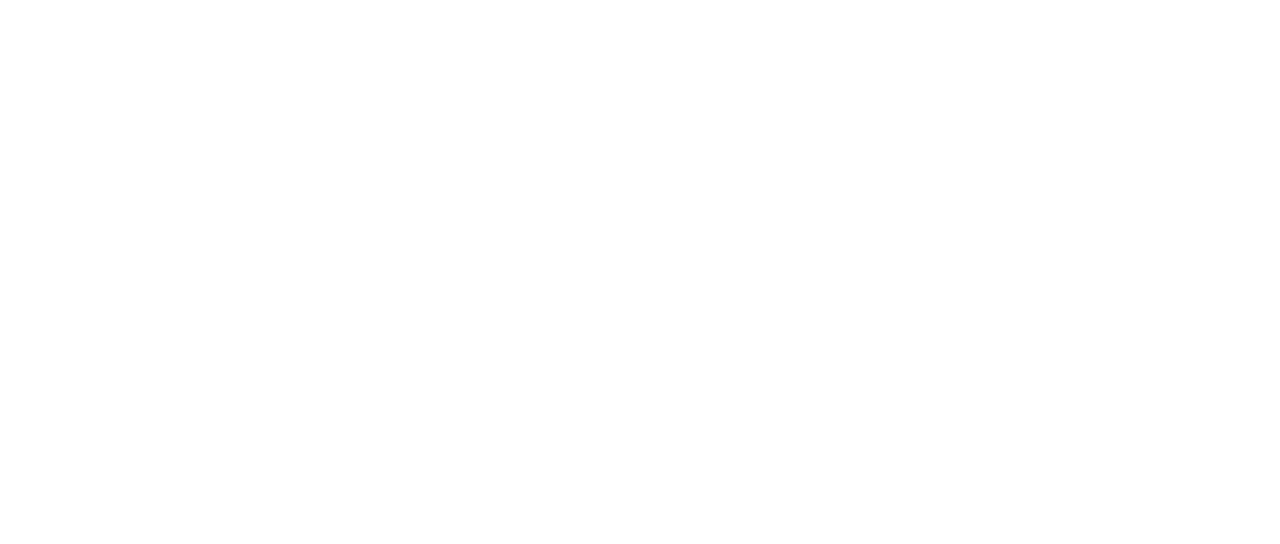
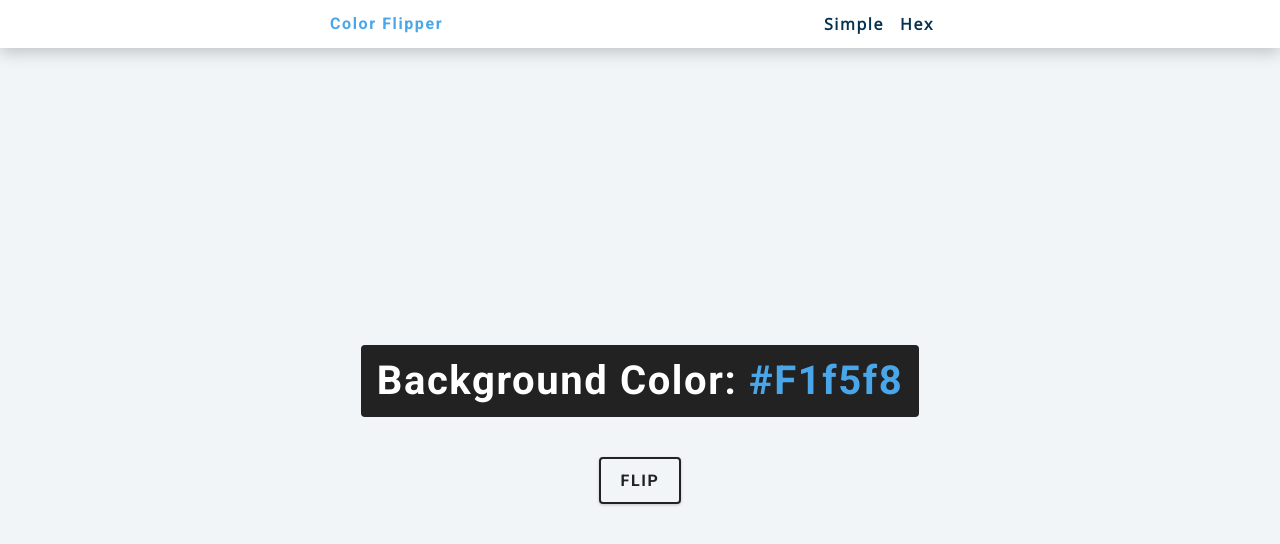
Before and after one commit to TontofourK/15js, a plain HTML site: page color-flipper/index.html in a window 1280 px wide. Drawn offline with nearby package versions, Linux system fonts and the light colour scheme.

Commit message:
colour flipper in prog.

```diff
--- /dev/null
+++ b/color-flipper/app.js
@@ -0,0 +1,10 @@
+const colors = ["green", "red", "rgba(133,122,200)", "#f15025"];
+const btn = document.getElementById("btn");
+const color = document.querySelector(".color");
+
+btn.addEventListener("click", function(){
+    //get random number between 0-3 for flipping background color
+    const randomNumber = 2;
+    document.body.style.backgroundColor = colors[randomNumber];
+    color.textContent = color[randomNumber];
+});
--- /dev/null
+++ b/color-flipper/hex.js
@@ -0,0 +1 @@
+const hex = [0, 1, 2, 3, 4, 5, 6, 7, 8, 9, "A", "B", "C", "D", "E", "F"];
--- a/color-flipper/index.html
+++ b/color-flipper/index.html
@@ -1,11 +1,31 @@
 <!DOCTYPE html>
 <html lang="en">
-<head>
-    <meta charset="UTF-8">
-    <meta name="viewport" content="width=device-width, initial-scale=1.0">
-    <title>Document</title>
-</head>
-<body>
-
-</body>
+  <head>
+    <meta charset="UTF-8" />
+    <meta name="viewport" content="width=device-width, initial-scale=1.0" />
+    <title>Color Flipper || Simple</title>
+    <!-- javascript -->
+    <script defer src="app.js"></script>
+    <!-- styles -->
+    <link rel="stylesheet" href="styles.css" />
+  </head>
+  <body>
+    <nav>
+    <div class="nav-center">
+      <h4>Color Flipper</h4>
+      <ul class="nav-links">
+        <li><a href="index.html">simple</a></li>
+        <li><a href="hex.html">Hex</a></li>
+      </ul>
+    </div>
+    </nav>
+    <main>
+      <div class="container">
+        <h2>background color: <span class="color">
+          #f1f5f8
+        </span></h2>
+        <button class="btn btn-hero" id="btn">Flip</button>
+      </div>
+    </main>
+  </body>
 </html>
--- /dev/null
+++ b/color-flipper/styles.css
@@ -0,0 +1,234 @@
+/*
+===============
+Fonts
+===============
+*/
+@import url("https://fonts.googleapis.com/css?family=Open+Sans|Roboto:400,700&display=swap");
+
+/*
+===============
+Variables
+===============
+*/
+
+:root {
+  /* dark shades of primary color*/
+  --clr-primary-1: hsl(205, 86%, 17%);
+  --clr-primary-2: hsl(205, 77%, 27%);
+  --clr-primary-3: hsl(205, 72%, 37%);
+  --clr-primary-4: hsl(205, 63%, 48%);
+  /* primary/main color */
+  --clr-primary-5: hsl(205, 78%, 60%);
+  /* lighter shades of primary color */
+  --clr-primary-6: hsl(205, 89%, 70%);
+  --clr-primary-7: hsl(205, 90%, 76%);
+  --clr-primary-8: hsl(205, 86%, 81%);
+  --clr-primary-9: hsl(205, 90%, 88%);
+  --clr-primary-10: hsl(205, 100%, 96%);
+  /* darkest grey - used for headings */
+  --clr-grey-1: hsl(209, 61%, 16%);
+  --clr-grey-2: hsl(211, 39%, 23%);
+  --clr-grey-3: hsl(209, 34%, 30%);
+  --clr-grey-4: hsl(209, 28%, 39%);
+  /* grey used for paragraphs */
+  --clr-grey-5: hsl(210, 22%, 49%);
+  --clr-grey-6: hsl(209, 23%, 60%);
+  --clr-grey-7: hsl(211, 27%, 70%);
+  --clr-grey-8: hsl(210, 31%, 80%);
+  --clr-grey-9: hsl(212, 33%, 89%);
+  --clr-grey-10: hsl(210, 36%, 96%);
+  --clr-white: #fff;
+  --clr-red-dark: hsl(360, 67%, 44%);
+  --clr-red-light: hsl(360, 71%, 66%);
+  --clr-green-dark: hsl(125, 67%, 44%);
+  --clr-green-light: hsl(125, 71%, 66%);
+  --clr-black: #222;
+  --ff-primary: "Roboto", sans-serif;
+  --ff-secondary: "Open Sans", sans-serif;
+  --transition: all 0.3s linear;
+  --spacing: 0.1rem;
+  --radius: 0.25rem;
+  --light-shadow: 0 5px 15px rgba(0, 0, 0, 0.1);
+  --dark-shadow: 0 5px 15px rgba(0, 0, 0, 0.2);
+  --max-width: 1170px;
+  --fixed-width: 620px;
+}
+/*
+===============
+Global Styles
+===============
+*/
+
+*,
+::after,
+::before {
+  margin: 0;
+  padding: 0;
+  box-sizing: border-box;
+}
+body {
+  font-family: var(--ff-secondary);
+  background: var(--clr-grey-10);
+  color: var(--clr-grey-1);
+  line-height: 1.5;
+  font-size: 0.875rem;
+}
+ul {
+  list-style-type: none;
+}
+a {
+  text-decoration: none;
+}
+h1,
+h2,
+h3,
+h4 {
+  letter-spacing: var(--spacing);
+  text-transform: capitalize;
+  line-height: 1.25;
+  margin-bottom: 0.75rem;
+  font-family: var(--ff-primary);
+}
+h1 {
+  font-size: 3rem;
+}
+h2 {
+  font-size: 2rem;
+}
+h3 {
+  font-size: 1.25rem;
+}
+h4 {
+  font-size: 0.875rem;
+}
+p {
+  margin-bottom: 1.25rem;
+  color: var(--clr-grey-5);
+}
+@media screen and (min-width: 800px) {
+  h1 {
+    font-size: 4rem;
+  }
+  h2 {
+    font-size: 2.5rem;
+  }
+  h3 {
+    font-size: 1.75rem;
+  }
+  h4 {
+    font-size: 1rem;
+  }
+  body {
+    font-size: 1rem;
+  }
+  h1,
+  h2,
+  h3,
+  h4 {
+    line-height: 1;
+  }
+}
+/*  global classes */
+
+/* section */
+.section {
+  padding: 5rem 0;
+}
+
+.section-center {
+  width: 90vw;
+  margin: 0 auto;
+  max-width: 1170px;
+}
+@media screen and (min-width: 992px) {
+  .section-center {
+    width: 95vw;
+  }
+}
+main {
+  min-height: 100vh;
+  display: grid;
+  place-items: center;
+}
+
+/*
+===============
+Nav
+===============
+*/
+nav {
+  background: var(--clr-white);
+  height: 3rem;
+  display: grid;
+  align-items: center;
+  box-shadow: var(--dark-shadow);
+}
+.nav-center {
+  width: 90vw;
+  max-width: var(--fixed-width);
+  margin: 0 auto;
+  display: flex;
+  align-items: center;
+  justify-content: space-between;
+}
+.nav-center h4 {
+  margin-bottom: 0;
+  color: var(--clr-primary-5);
+}
+.nav-links {
+  display: flex;
+}
+nav a {
+  text-transform: capitalize;
+  font-weight: 700;
+  font-size: 1rem;
+  color: var(--clr-primary-1);
+  letter-spacing: var(--spacing);
+  margin-right: 1rem;
+}
+nav a:hover {
+  color: var(--clr-primary-5);
+}
+/*
+===============
+Container
+===============
+*/
+main {
+  min-height: calc(100vh - 3rem);
+  display: grid;
+  place-items: center;
+}
+.container {
+  text-align: center;
+}
+.container h2 {
+  background: var(--clr-black);
+  color: var(--clr-white);
+  padding: 1rem;
+  border-radius: var(--radius);
+  margin-bottom: 2.5rem;
+}
+.color {
+  color: var(--clr-primary-5);
+}
+.btn-hero {
+  font-family: var(--ff-primary);
+  text-transform: uppercase;
+  background: transparent;
+  color: var(--clr-black);
+  letter-spacing: var(--spacing);
+  display: inline-block;
+  font-weight: 700;
+  transition: var(--transition);
+  border: 2px solid var(--clr-black);
+  cursor: pointer;
+  box-shadow: 0 1px 3px rgba(0, 0, 0, 0.2);
+  border-radius: var(--radius);
+  font-size: 1rem;
+  padding: 0.75rem 1.25rem;
+}
+.btn-hero:hover {
+  color: var(--clr-white);
+  background: var(--clr-black);
+}
```
Also changed, not shown: color-flipper/hex.html (added, +33 -0 lines).
